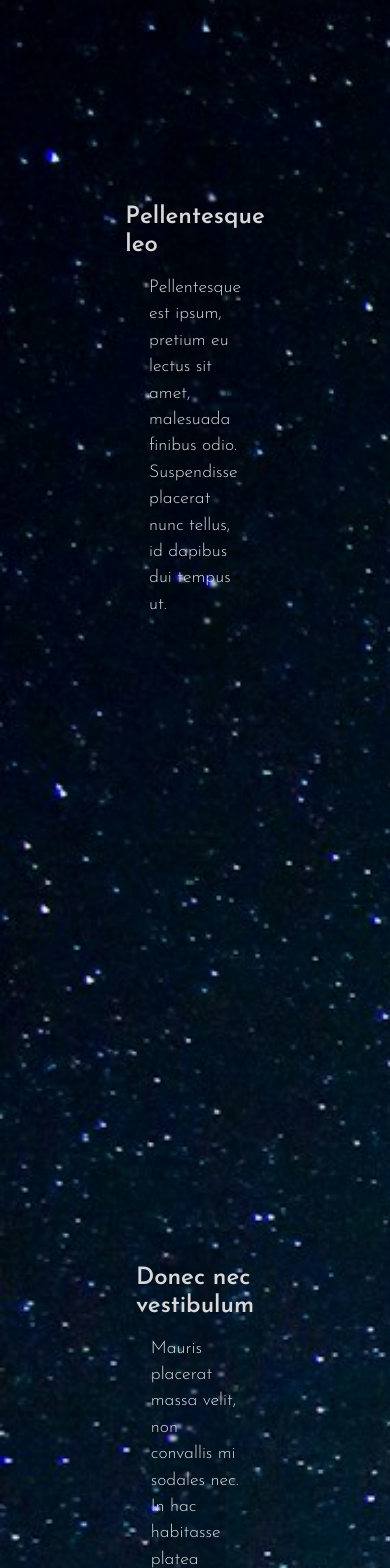
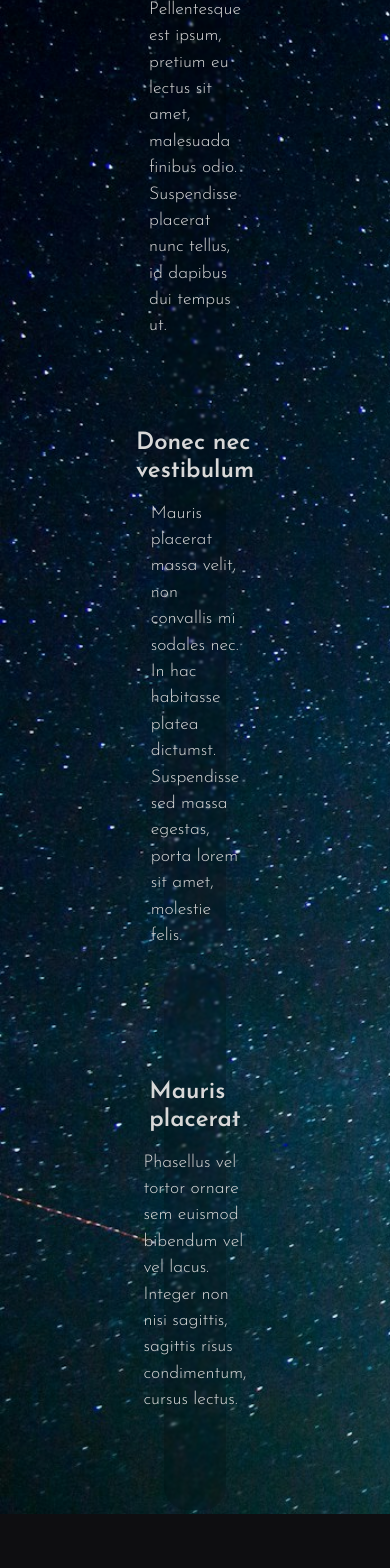
Before and after one commit to MrMostellar/stellar-app-technologies, a Next.js app: page / in a window 390 px wide. Shown: the part 280-1848 px from the top of the page. Built offline with nearby package versions, Linux system fonts and the light colour scheme.

Commit message:
mobile optimization

```diff
--- a/app/components/Hero.tsx
+++ b/app/components/Hero.tsx
@@ -3,14 +3,14 @@ import React from "react";
 export default function Hero() {
   return (
     <>
-      <div className="bg-transparent/15 backdrop-blur-[0.05rem] p-1 sm:p-4 flex flex-col col-start-1 col-span-12 row-start-2 row-span-2 md:col-start-2 md:col-span-6 md:row-start-1 md:row-span-3 justify-center items-center rounded-3xl m-1 sm:m-4">
+      <div className="bg-transparent/15 backdrop-blur-[0.05rem] p-1 sm:p-4 flex flex-col col-start-1 col-span-12 row-start-1 row-span-2 md:col-start-2 md:col-span-6 md:row-span-3 justify-center items-center rounded-3xl m-1 sm:m-4">
         <h1 className="titleText p-4 text-lg">Pellentesque leo</h1>
         <p className="paragraphText">
           Pellentesque est ipsum, pretium eu lectus sit amet, malesuada finibus
           odio. Suspendisse placerat nunc tellus, id dapibus dui tempus ut.
         </p>
       </div>
-      <div className="bg-transparent/15 backdrop-blur-[0.05rem] p-1 sm:p-4 flex flex-col col-start-1 col-span-12 row-start-6 row-span-2 md:col-start-6 md:row-start-5 md:col-span-6 md:row-span-3 justify-center items-center rounded-3xl m-1 sm:m-4">
+      <div className="bg-transparent/15 backdrop-blur-[0.05rem] p-1 sm:p-4 flex flex-col col-start-1 col-span-12 row-start-3 row-span-2 md:col-start-6 md:row-start-4 md:col-span-6 md:row-span-3 justify-center items-center rounded-3xl m-1 sm:m-4">
         <h1 className="titleText p-4 text-lg">Donec nec vestibulum</h1>
         <p className="paragraphText">
           Mauris placerat massa velit, non convallis mi sodales nec. In hac
@@ -18,7 +18,7 @@ export default function Hero() {
           sit amet, molestie felis.
         </p>
       </div>
-      <div className="bg-transparent/15 backdrop-blur-[0.05rem] p-1 sm:p-4 flex flex-col col-start-1 col-span-12 row-start-10 row-span-2 md:col-start-2 md:row-start-9 md:col-span-6 md:row-span-3 justify-center items-center rounded-3xl m-1 sm:m-4">
+      <div className="bg-transparent/15 backdrop-blur-[0.05rem] p-1 sm:p-4 flex flex-col col-start-1 col-span-12 row-start-5 row-span-2 md:col-start-2 md:row-start-9 md:col-span-6 md:row-span-3 justify-center items-center rounded-3xl m-1 sm:m-4">
         <h1 className="titleText p-4 text-lg">Mauris placerat</h1>
         <p className="paragraphText">
           Phasellus vel tortor ornare sem euismod bibendum vel vel lacus.
--- a/app/page.tsx
+++ b/app/page.tsx
@@ -3,7 +3,7 @@ import Hero from "./components/Hero";
 export default function Home() {
   return (
     <>
-      <section className="text-[0.rem] px-40 z-1 bg-[url('/images/bgSpace1.jpg')] bg-no-repeat bg-cover pt-32 grid min-h-[101vh] min-w-[100%] grid-cols-12 grid-rows-12 sm:grid-cols-24 sm:grid-rows-24 gap-1">
+      <section className="text-[0.rem] px-40 z-1 bg-[url('/images/bgSpace1.jpg')] bg-no-repeat bg-cover pt-32 grid min-h-[101vh] min-w-[100%] grid-cols-12 grid-rows-6 md:grid-cols-24 md:grid-rows-24 gap-1">
         <Hero />
       </section>
       <section className="m-12 pb-10 py-2 px-6 rounded-3xl flex flex-col items-center gap-3 text-[1rem]">
```
